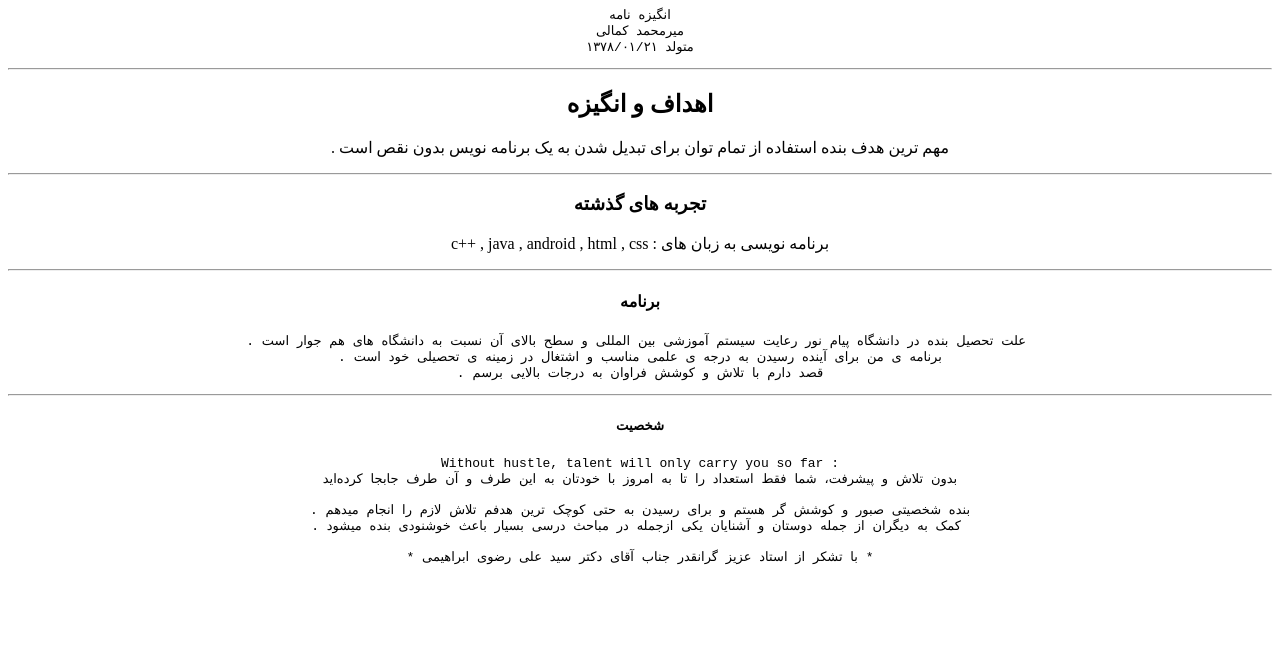
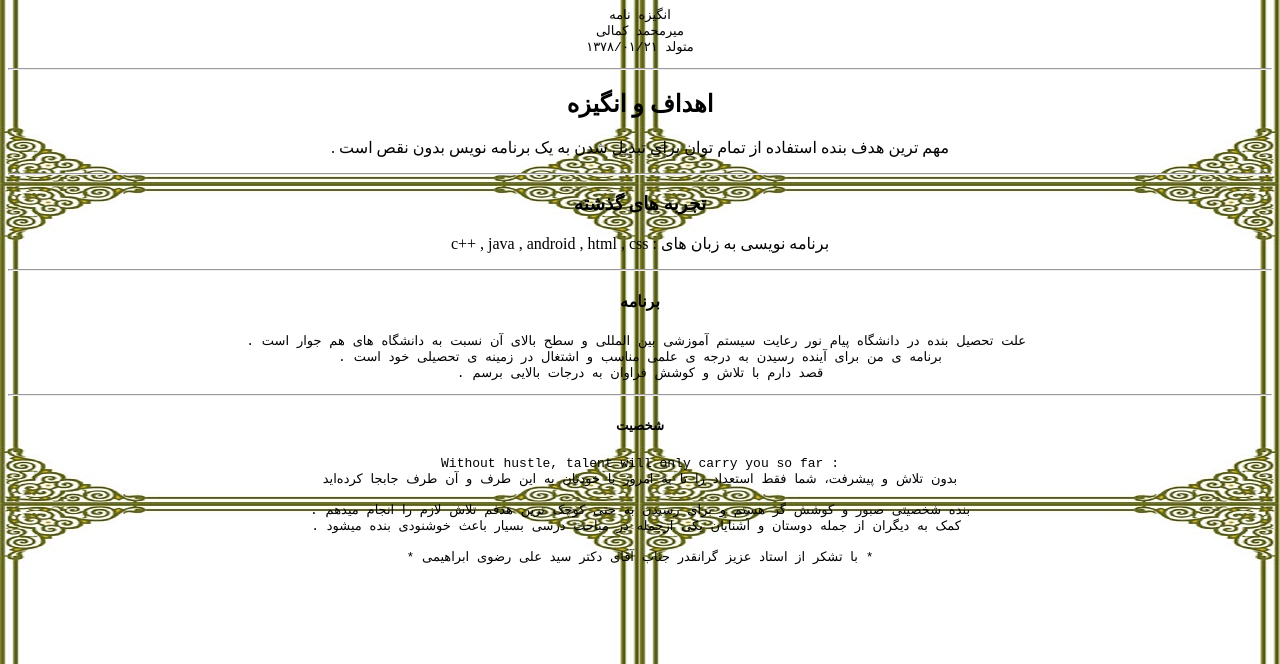
Before and after one commit to mir-mohammad/SOP, a plain HTML site: page index.html in a window 1280 px wide. Shown: the part 136-800 px from the top of the page. Drawn offline with Linux system fonts and the light colour scheme.

Commit message:
Update index.html

```diff
--- a/index.html
+++ b/index.html
@@ -10,7 +10,7 @@
 <title>انگیزه نامه</title>
 </head>
 
-<body background='pop.jpg'>
+<body background='dox.jpg'>
 </body>
 
 
```
